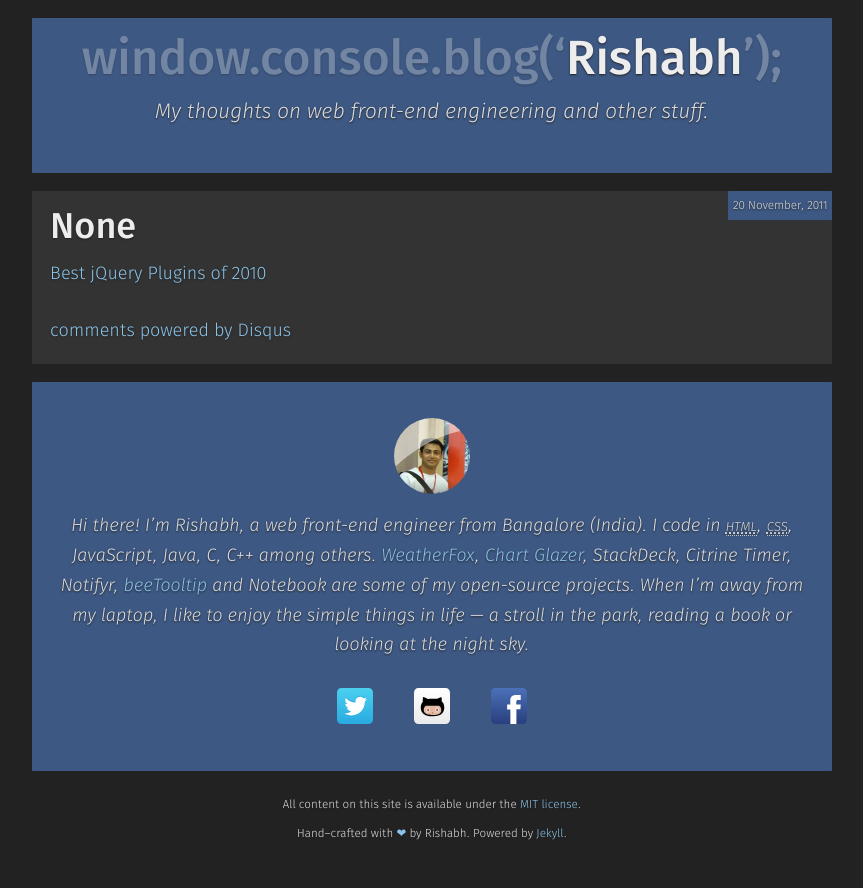
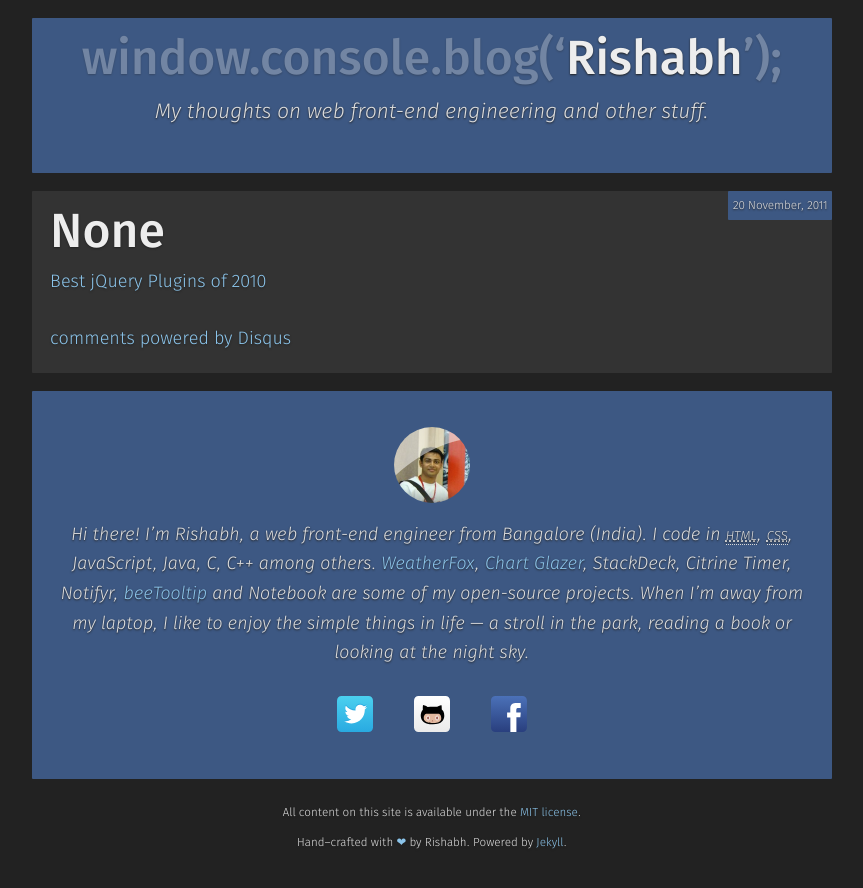
Before and after one commit to rishabh-ink/rishabhsrao.github.io, a Jekyll site: the page built from _posts/2011-11-20-best-jquery-plugins-of-2010.markdown, in a window 1280 px wide. Shown: the top 888 px of the page, without its empty margins (208-1071 px from the left). Built offline with Jekyll 4.4.1, drawn with Linux system fonts in a browser that asks for light colours; Markdown is read by kramdown in place of the engine named in the settings; comment, search, counter and statistics services are not loaded.

Commit message:
Built stylesheet.

```diff
--- a/css/main.css
+++ b/css/main.css
@@ -549,7 +549,7 @@ h1, h2, h3, h4, h5, h6 {
 }
 
 /* line 578, ../lib/typeplate/scss/_typeplate.scss */
-.gamma, h3, .post__title {
+.gamma, h3 {
   font-size: 36px;
   font-size: 2rem;
   margin-bottom: 0.825rem;
@@ -1310,7 +1310,12 @@ img {
   margin: 1rem auto;
 }
 
-/* line 13, ui/_page.scss */
+/* line 14, ui/_page.scss */
+.thumbnails img {
+  display: inline-block;
+}
+
+/* line 19, ui/_page.scss */
 code {
   background-color: #222222;
   color: #de935f;
@@ -1322,9 +1327,14 @@ code {
   padding: .5rem;
 }
 
-/* line 20, ui/_page.scss */
+/* line 26, ui/_page.scss */
 hr {
   border: 2px solid #222222;
+}
+
+/* line 30, ui/_page.scss */
+.gist {
+  text-shadow: none;
 }
 
 /* line 1, ui/_banner.scss */
@@ -1449,7 +1459,7 @@ hr {
   margin-bottom: 0;
 }
 
-/* line 9, ui/_post.scss */
+/* line 5, ui/_post.scss */
 .post--single {
   background-color: #333333;
   padding: 1rem;
@@ -1461,7 +1471,7 @@ hr {
   position: relative;
 }
 
-/* line 16, ui/_post.scss */
+/* line 12, ui/_post.scss */
 .post--multiple {
   margin-bottom: 1rem;
   background-color: #333333;
@@ -1474,7 +1484,7 @@ hr {
 }
 
 /*a*/
-/* line 24, ui/_post.scss */
+/* line 20, ui/_post.scss */
 .post__panel {
   color: inherit;
   display: block;
@@ -1482,12 +1492,12 @@ hr {
   padding: 1rem;
   text-decoration: none;
 }
-/* line 30, ui/_post.scss */
+/* line 26, ui/_post.scss */
 .post__panel:hover, .post__panel:focus, .post__panel:active, .post__panel:visited {
   color: inherit;
 }
 
-/* line 41, ui/_post.scss */
+/* line 37, ui/_post.scss */
 .post__timestamp {
   background-color: #3d5883;
   font-size: 65%;
@@ -1503,12 +1513,12 @@ hr {
 }
 
 @media (min-width: 56.25rem) {
-  /* line 56, ui/_post.scss */
+  /* line 52, ui/_post.scss */
   .post--multiple:hover {
     background-color: #444444;
   }
 }
-/* line 62, ui/_post.scss */
+/* line 58, ui/_post.scss */
 .post__comments {
   margin-top: 1rem;
 }
```
